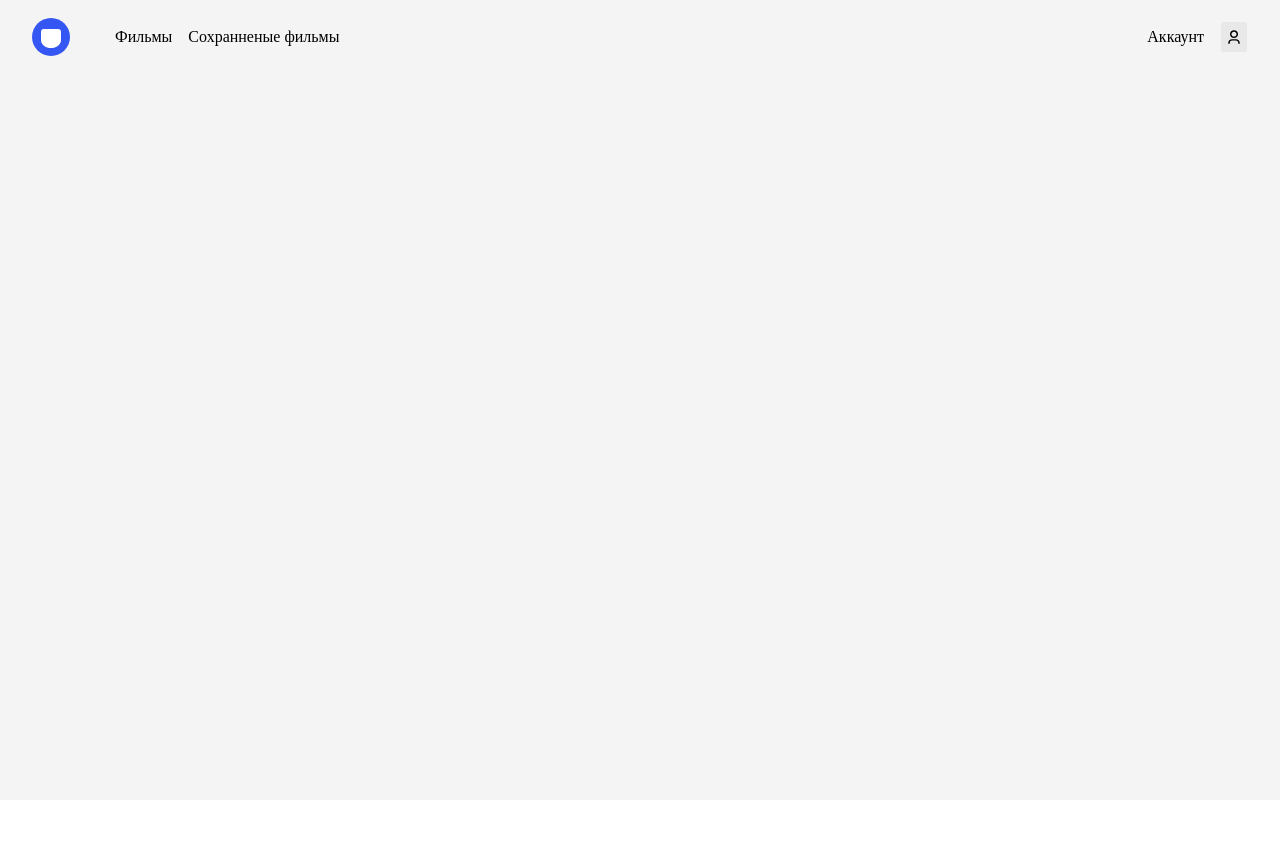
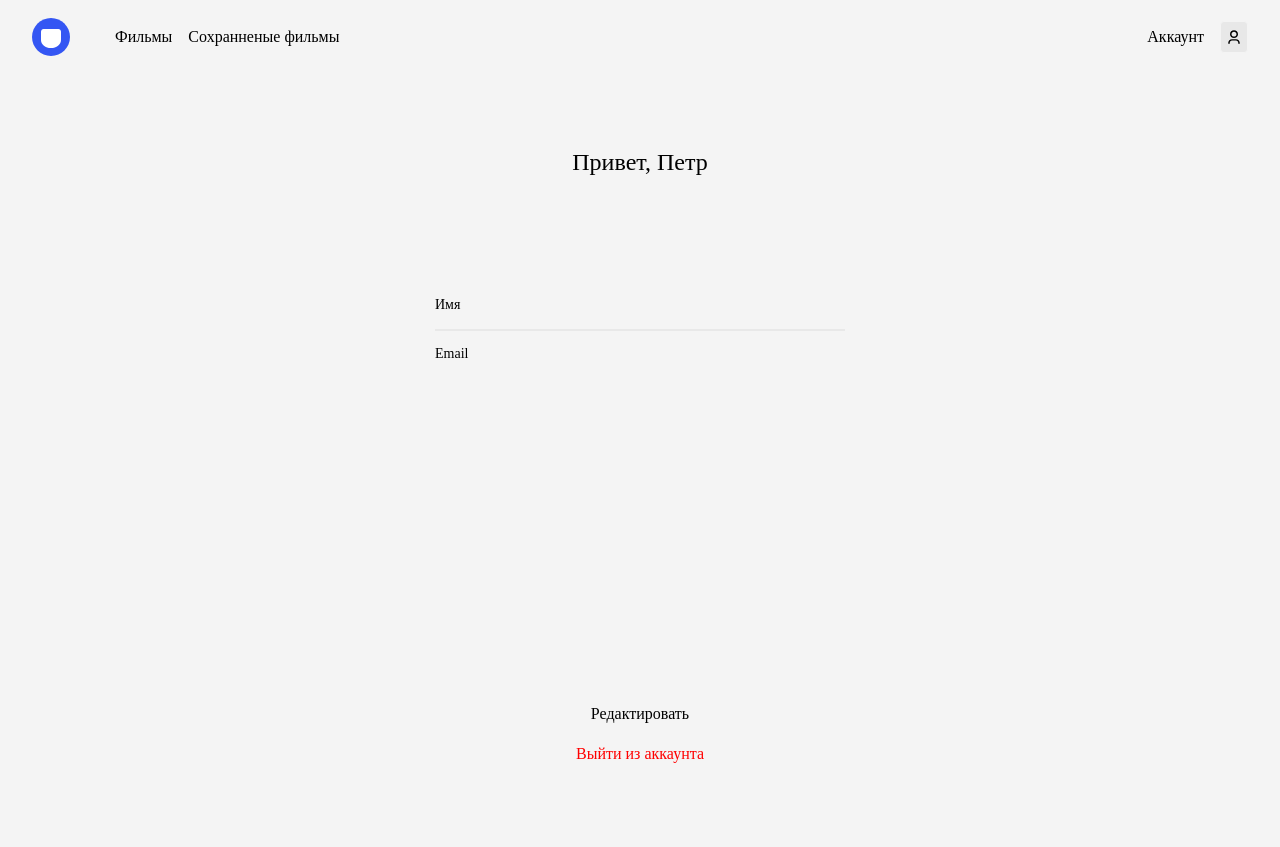
Before and after one commit to hiksP/movies-explorer-frontend, a React app in the folder movies-explorer-frontend/: page / in a window 1280 px wide. Before the commit the page ends 800 px from the top, so only its background shows below. Built offline with nearby package versions, Linux system fonts and the light colour scheme.

Commit message:
profile component

```diff
--- /dev/null
+++ b/movies-explorer-frontend/src/blocks/Profile/__button/_exit/profile__button_exit.css
@@ -0,0 +1,4 @@
+.profile__button_exit {
+  color: red;
+  padding: 0 0 78px 0;
+}
--- /dev/null
+++ b/movies-explorer-frontend/src/blocks/Profile/__button/profile__button.css
@@ -0,0 +1,12 @@
+.profile__button {
+  margin: 0 auto;
+  padding: 0 0 16px 0;
+  border: none;
+  align-self: center;
+  width: 410px;
+  color: black;
+  background-color: inherit;
+  font-weight: 400;
+  font-size: 16px;
+  line-height: 24px;
+}
--- /dev/null
+++ b/movies-explorer-frontend/src/blocks/Profile/__form/profile__form.css
@@ -0,0 +1,7 @@
+.profile__form {
+    margin: 0;
+    padding: 0;
+    display: flex;
+    flex-direction: column;
+    align-items: center;
+}
--- /dev/null
+++ b/movies-explorer-frontend/src/blocks/Profile/__input/profile__input.css
@@ -0,0 +1,20 @@
+.profile__input {
+  border: none;
+  margin: 0 auto 15px;
+  padding: 0 0 16px 0;
+  border-bottom: solid 2px #E8E8E8;
+  background-color: inherit;
+  outline: none;
+  width: 100%;
+  align-self: center;
+  text-align: end;
+  font-weight: 400;
+  font-size: 14px;
+  line-height: 16px;
+}
+
+.profile__input:last-of-type {
+    border-bottom: none;
+    padding: 0;
+    margin: 0 auto;
+}
--- /dev/null
+++ b/movies-explorer-frontend/src/blocks/Profile/__list/profile__list.css
@@ -0,0 +1,8 @@
+.profile__list {
+    list-style: none;
+    margin: 0 auto 220px;
+    padding: 120px 0;
+    display: flex;
+    flex-direction: column;
+    width: 410px;
+}
--- /dev/null
+++ b/movies-explorer-frontend/src/blocks/Profile/__text/profile__text.css
@@ -0,0 +1,8 @@
+.profile__text {
+  margin: 0;
+  padding: 0;
+  font-weight: 500;
+  font-size: 14px;
+  line-height: 16px;
+  margin-bottom: -16px;
+}
--- /dev/null
+++ b/movies-explorer-frontend/src/blocks/Profile/__title/profile__title.css
@@ -0,0 +1,8 @@
+.profile__title {
+    align-self: center;
+    font-weight: 500;
+    font-size: 24px;
+    line-height: 29px;
+    padding: 0;
+    margin: 0 auto;
+}
--- /dev/null
+++ b/movies-explorer-frontend/src/blocks/Profile/profile.css
@@ -0,0 +1,7 @@
+.profile {
+    display: flex;
+    flex-direction: column;
+    align-items: center;
+    margin: 0 auto;
+    padding: 74px 0;
+}
--- a/movies-explorer-frontend/src/components/App/App.js
+++ b/movies-explorer-frontend/src/components/App/App.js
@@ -1,10 +1,11 @@
 import React from "react";
 import Header from "../Header/Header";
+import Profile from "../Profile/Profile";
 
 export default function App() {
     return(
         <div className="page">
-          <Header></Header>
+          <Profile></Profile>
         </div>
     );
 
--- a/movies-explorer-frontend/src/components/Profile/Profile.css
+++ b/movies-explorer-frontend/src/components/Profile/Profile.css
@@ -0,0 +1,8 @@
+@import url(../../blocks/Profile/profile.css);
+@import url(../../blocks/Profile/__title/profile__title.css);
+@import url(../../blocks/Profile/__form/profile__form.css);
+@import url(../../blocks/Profile/__list/profile__list.css);
+@import url(../../blocks/Profile/__text/profile__text.css);
+@import url(../../blocks/Profile/__input/profile__input.css);
+@import url(../../blocks/Profile/__button/profile__button.css);
+@import url(../../blocks/Profile/__button/_exit/profile__button_exit.css);
--- a/movies-explorer-frontend/src/components/Profile/Profile.js
+++ b/movies-explorer-frontend/src/components/Profile/Profile.js
@@ -0,0 +1,23 @@
+import React from "react";
+import Header from "../Header/Header";
+
+export default function Profile() {
+    return(
+        <>
+            <Header></Header>
+            <div className="profile">
+                <h1 className="profile__title">Привет, Петр</h1>
+                <form className="profile__form">
+                    <ul className="profile__list">
+                        <p className="profile__text">Имя</p>
+                        <input className="profile__input"></input>
+                        <p className="profile__text">Email</p>
+                        <input className="profile__input"></input>
+                    </ul>
+                    <button className="profile__button">Редактировать</button>
+                    <button className="profile__button profile__button_exit">Выйти из аккаунта</button>
+                </form>
+            </div>
+        </>
+    );
+}
--- a/movies-explorer-frontend/src/index.css
+++ b/movies-explorer-frontend/src/index.css
@@ -1,3 +1,4 @@
 @import url(./vendor/normalize.css);
 @import url(./blocks/page/page.css);
 @import url(./components/Header/Header.css);
+@import url(./components/Profile/Profile.css);
```
